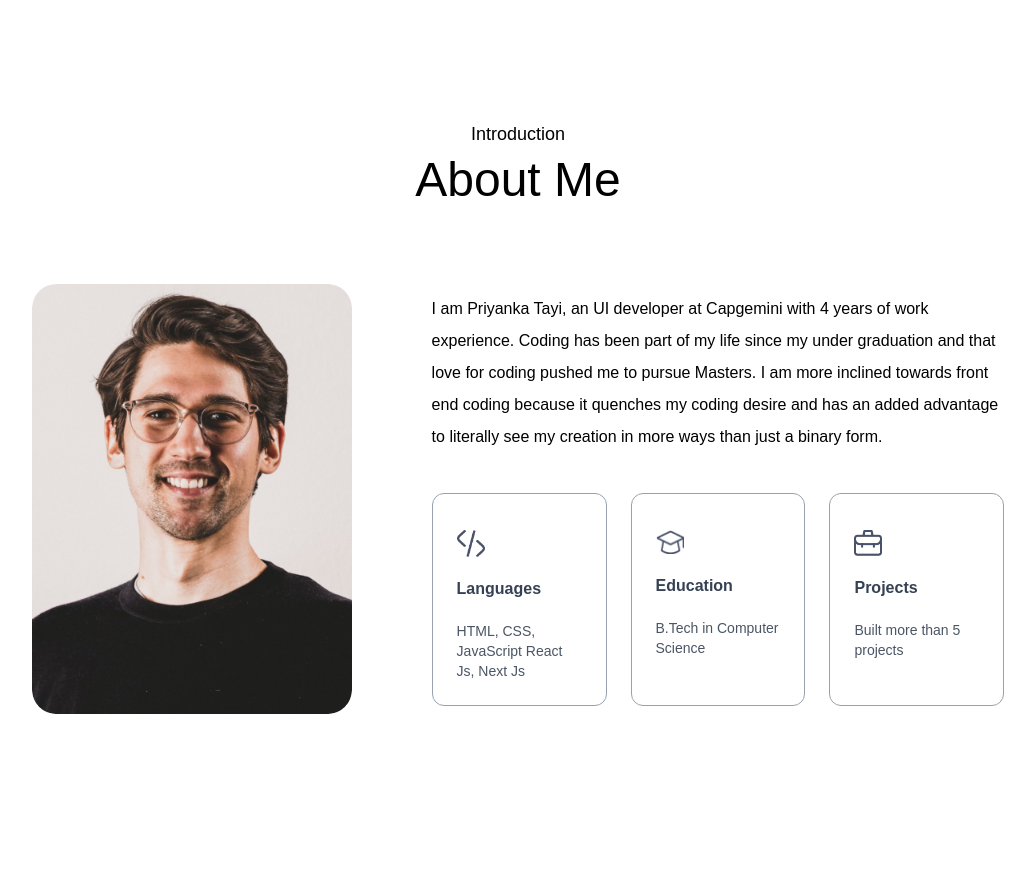
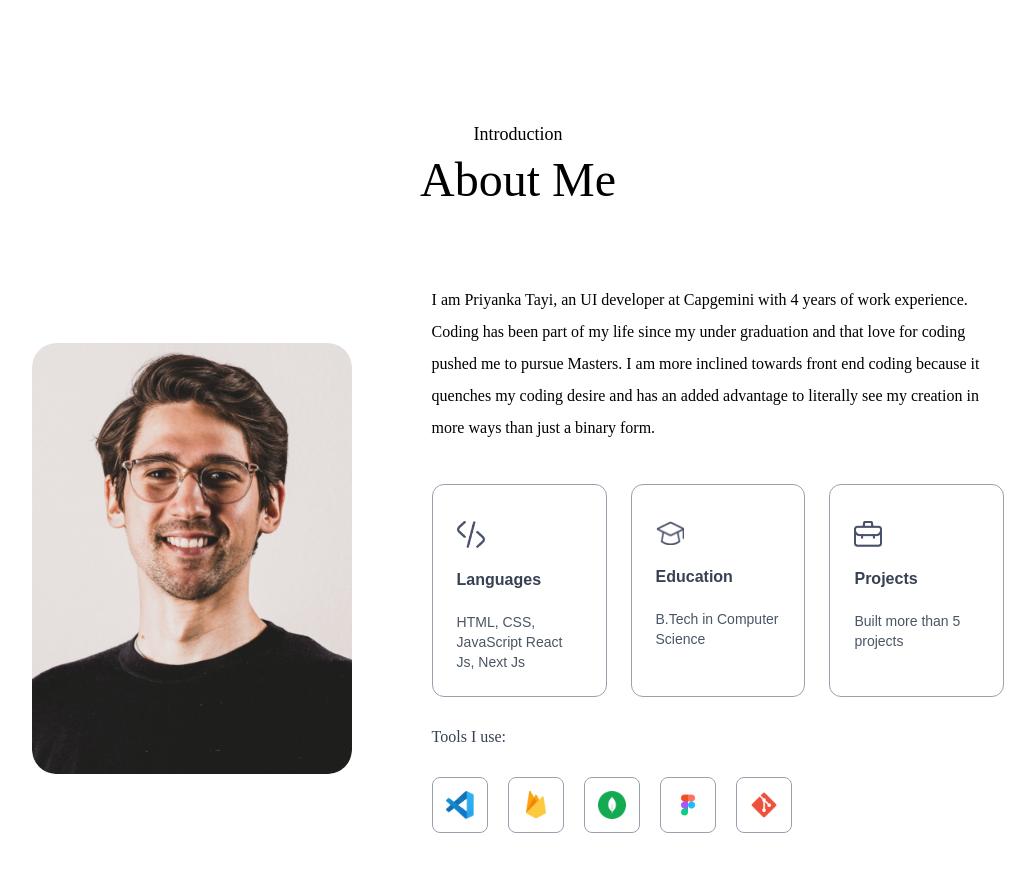
Before and after one commit to priyankatayi/portfolio, a Next.js app: page / in a window 1280 px wide. Shown: the part 720-1592 px from the top of the page, without its empty margins (122-1157 px from the left). Before the commit the page ends 1554 px from the top, so only its background shows below. Built offline with nearby package versions, Linux system fonts and the light colour scheme; a web font is replaced by a local one.

Commit message:
intial push

```diff
--- a/app/components/About.jsx
+++ b/app/components/About.jsx
@@ -1,4 +1,4 @@
-import { assets, infoList } from '@/assets/assets'
+import { assets, infoList, toolsData } from '@/assets/assets'
 import Image from 'next/image'
 import React from 'react'
 
@@ -13,14 +13,22 @@
                 <Image src={assets.user_image} alt="user" className='w-full rounded-3xl '/>
             </div>
             <div className='flex-1'>
-            <p className='mb-10 max-w-2xl font-Ovo'>I am Priyanka Tayi, an UI developer at Capgemini with 4 years of work experience. Coding has been part of my life since my under graduation and that love for coding pushed me to pursue Masters. I am more inclined towards front
+                <p className='mb-10 max-w-2xl font-Ovo'>I am Priyanka Tayi, an UI developer at Capgemini with 4 years of work experience. Coding has been part of my life since my under graduation and that love for coding pushed me to pursue Masters. I am more inclined towards front
             end coding because it quenches my coding desire and has an added advantage to literally see my creation in more ways than just a binary form.</p>
             <ul className='grid grid-cols-1 sm:grid-cols-3 gap-6 max-w-2xl'>
-                {infoList.map(({icon, iconDark, title, description}, index) =>  {
-                    return(<li className='border-[0.5px] border-gray-400 rounded-xl p-6 cursor-pointer' key={index}>
+                {infoList.map(({icon, title, description}, index) =>  {
+                    return(<li className='border-[0.5px] border-gray-400 rounded-xl p-6 cursor-pointer hover:bg-lightHover hover:-translate-y-1 duration-500 hover:shadow-black' key={index}>
                         <Image src={icon} alt={title} className='w-7 mt-3'/>
                         <h3 className='my-4 font-semibold text-gray-700'>{title}</h3>
                         <p className='text-gray-600 text-sm'>{description}</p>
+                    </li>)
+                })}
+            </ul>
+            <h4 className="my-6 text-gray-700 font-Ovo">Tools I use:</h4>
+            <ul className='flex items-center gap-3 sm:gap-5'>
+                {toolsData.map((tool, index) =>  {
+                    return(<li className='flex items-center justify-center w-12 sm:w-14 aspect-square border border-gray-400 rounded-lg cursor-pointer hover:translate-y-1 duration-500' key={index}>
+                        <Image src={tool} alt="Tool" className='w-5 sm:w-7'/>
                     </li>)
                 })}
             </ul>
--- a/app/globals.css
+++ b/app/globals.css
@@ -1,32 +1,11 @@
 @import "tailwindcss";
 
-:root {
-  --lightHover: #fcf4ff;
-  --darkHover: #2a004a;
-  --darkTheme: #11001F;
-  --font-family: {
-    Outfit: ['Outfit', 'sans-serif'],
-    Ovo: ['Ovo', 'serif'],
+   @theme inline {
+    --color-lightHover: #fcf4ff;
+    --color-darkHover: #2a004a;
+    --color-darkTheme: #11001F;
+    --font-Outfit: 'Outfit', sans-serif;
+    --font-Ovo: 'Ovo', serif;
+    --shadow-black: 4px 4px 0 #000;
+    --shadow-white: 4px 4px 0 #fff;
   }
-}
-
-/* @theme inline {
-  --color-background: var(--background);
-  --color-foreground: var(--foreground);
-  --font-sans: var(--font-geist-sans);
-  --font-mono: var(--font-geist-mono);
-}
-
-@media (prefers-color-scheme: dark) {
-  :root {
-    --background: #0a0a0a;
-    --foreground: #ededed;
-
-  }
-}
-
-body {
-  background: var(--background);
-  color: var(--foreground);
-  font-family: Arial, Helvetica, sans-serif;
-} */
--- a/eslint.config.mjs
+++ b/eslint.config.mjs
@@ -1,14 +1,29 @@
-import { dirname } from "path";
-import { fileURLToPath } from "url";
-import { FlatCompat } from "@eslint/eslintrc";
+import js from "@eslint/js";
+import globals from "globals";
+import pluginReact from "eslint-plugin-react";
+import { defineConfig } from "eslint/config";
 
-const __filename = fileURLToPath(import.meta.url);
-const __dirname = dirname(__filename);
-
-const compat = new FlatCompat({
-  baseDirectory: __dirname,
-});
-
-const eslintConfig = [...compat.extends("next/core-web-vitals")];
-
-export default eslintConfig;
+export default defineConfig([
+  // JS default settings
+  {
+    files: ["**/*.{js,mjs,cjs,jsx}"],
+    plugins: { js },
+    extends: ["js/recommended"],
+  },
+  // Browser globals (for front-end code)
+  {
+    files: ["**/*.{js,mjs,cjs,jsx}"],
+    languageOptions: {
+      globals: globals.browser,
+    },
+  },
+  // Add this block for Node files (like tailwind.config.js)
+  {
+    files: ["tailwind.config.js"],
+    languageOptions: {
+      globals: globals.node,
+    },
+  },
+  // React config
+  pluginReact.configs.flat.recommended,
+]);
```
Also changed, not shown: package.json (+6 -2 lines), 1 other file (tests, documents, lock files or other folders).
